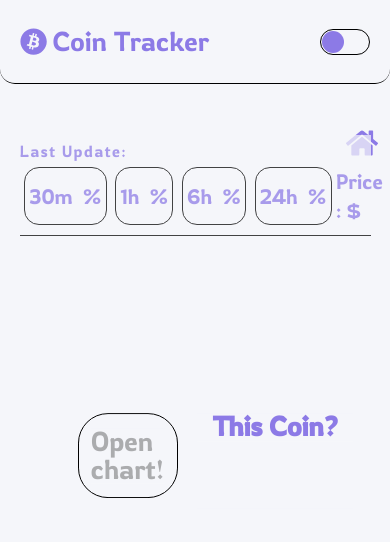
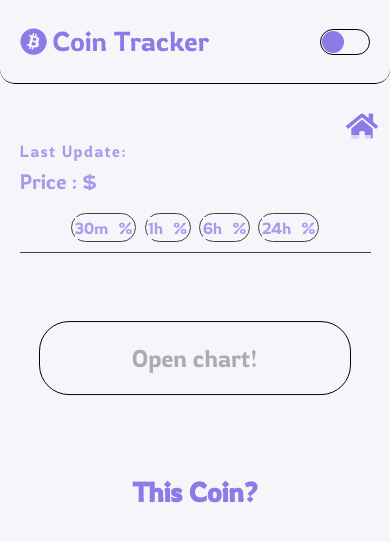
Before and after one commit to jungyu333/coin-tracker, a React (Create React App) app: page /coinlist/1 in a window 390 px wide. Shown: the top 542 px of the page. Built offline with nearby package versions, Linux system fonts and the light colour scheme; no server answers; a web font is replaced by a local one.

Commit message:
create media query(mobile)

```diff
--- a/public/index.html
+++ b/public/index.html
@@ -7,6 +7,7 @@
       href="https://fonts.googleapis.com/css2?family=Monda&family=Noto+Sans+KR:wght@300&family=Rowdies:wght@300&family=Shizuru&display=swap"
       rel="stylesheet"
     />
+    <meta name="viewport" content="width=device-width, initial-scale=1.0" />
     <meta charset="utf-8" />
     <title>React App</title>
   </head>
--- a/src/routes/Chart.tsx
+++ b/src/routes/Chart.tsx
@@ -31,6 +31,9 @@
 `;
 
 const BackButton = styled.div`
+  @media screen and (max-width: 425px) {
+    text-align: center;
+  }
   a {
     text-decoration: none;
     font-size: 1.4rem;
@@ -50,6 +53,9 @@
   margin-top: 10vh;
   width: 100%;
   text-align: center;
+  @media screen and (max-width: 425px) {
+    margin: 0;
+  }
 `;
 const ChartContainer = styled.div`
   width: 50%;
@@ -57,6 +63,12 @@
   flex-direction: column;
   justify-content: center;
   animation: ${ChartAnimation} 1s ease-in-out;
+  @media screen and (max-width: 425px) {
+    display: flex;
+    flex-direction: column;
+    width: 100%;
+    height: 100%;
+  }
 `;
 
 function Chart(props: ChartProps) {
--- a/src/routes/Coin.tsx
+++ b/src/routes/Coin.tsx
@@ -113,6 +113,9 @@
   line-height: 1.4;
   display: flex;
   justify-content: space-between;
+  @media screen and (max-width: 425px) {
+    flex-direction: column-reverse;
+  }
   span {
     border: 1px solid ${(props) => props.theme.lineColor};
     padding: 0.5vh;
@@ -121,6 +124,10 @@
     display: flex;
     justify-content: center;
     align-items: center;
+    @media screen and (max-width: 425px) {
+      font-size: 1rem;
+      padding: 0.3vh;
+    }
   }
   p {
     margin-right: 10px;
@@ -129,6 +136,13 @@
 
 const PercentInfo = styled.div`
   display: flex;
+  @media screen and (max-width: 425px) {
+    margin-top: 2vh;
+    width: 100%;
+    display: flex;
+    justify-content: center;
+    align-items: center;
+  }
 `;
 
 const MainContentContainer = styled.div`
@@ -137,6 +151,11 @@
   width: 80vw;
   height: 30vh;
   margin-top: 15vh;
+  @media screen and (max-width: 425px) {
+    margin-top: 2vh;
+    flex-direction: column;
+    align-items: center;
+  }
 `;
 
 const Button = styled.div`
@@ -150,6 +169,14 @@
   height: 10vh;
   margin-left: 10vw;
   animation: ${upAnimation} 1s ease-in-out;
+  @media screen and (max-width: 425px) {
+    font-size: 1.5rem;
+    padding: 1vh 1vw;
+    margin: 0;
+    margin-bottom: 5vh;
+    width: 100%;
+  }
+
   a {
     text-decoration: none;
     color: rgba(0, 0, 0, 0.3);
@@ -164,10 +191,15 @@
 const DescripContainer = styled.div`
   display: flex:
   flex-direction: column;
-  justify-content: center
+  justify-content: center;
   width: 50%;
   margin-left:5vw;
   animation: ${upAnimation} 1s ease-in-out;
+  @media screen and (max-width: 425px) {
+    margin:0;
+    width: 100%;
+    margin-top:5vh;
+  }
 `;
 
 const DesTitle = styled.h1`
@@ -183,6 +215,10 @@
   font-size: 1.4rem;
   overflow-y: auto;
   text-align: center;
+  @media screen and (max-width: 425px) {
+    margin: 0;
+    width: 100%;
+  }
 `;
 
 function Coin() {
--- a/src/routes/Coins.tsx
+++ b/src/routes/Coins.tsx
@@ -48,7 +48,9 @@
   align-items: center;
   justify-content: space-between;
   margin: 2vh auto;
-
+  @media screen and (max-width: 425px) {
+    height: 7vh;
+  }
   a {
     text-decoration: none;
     display: flex;
@@ -58,6 +60,9 @@
     border-radius: 15px;
     padding: 1vh 2vh;
     margin-right: 3vh;
+    @media screen and (max-width: 425px) {
+      margin-right: 2vh;
+    }
     &:hover {
       color: ${(props) => props.theme.accentColor};
       transition: 1s;
--- a/src/routes/Home.tsx
+++ b/src/routes/Home.tsx
@@ -70,6 +70,7 @@
     font-size: 3rem;
     margin-bottom: 5vh;
     animation: ${Bounce} 0.3s ease infinite alternate;
+    text-align: center;
     text-shadow: 0 1px 0 #ccc, 0 2px 0 #ccc, 0 3px 0 #ccc, 0 4px 0 #ccc,
       0 5px 0 #ccc, 0 6px 0 transparent, 0 7px 0 transparent,
       0 8px 0 transparent, 0 9px 0 transparent, 0 10px 10px rgba(0, 0, 0, 0.4);
--- a/src/routes/HomeButton.tsx
+++ b/src/routes/HomeButton.tsx
@@ -25,6 +25,9 @@
     animation: ${ButtonAnimation} 1s ease-in-out;
     animation-fill-mode: forwards;
   }
+  @media screen and (max-width: 425px) {
+    top: 13vh;
+  }
 `;
 
 function HomeButton() {
```
